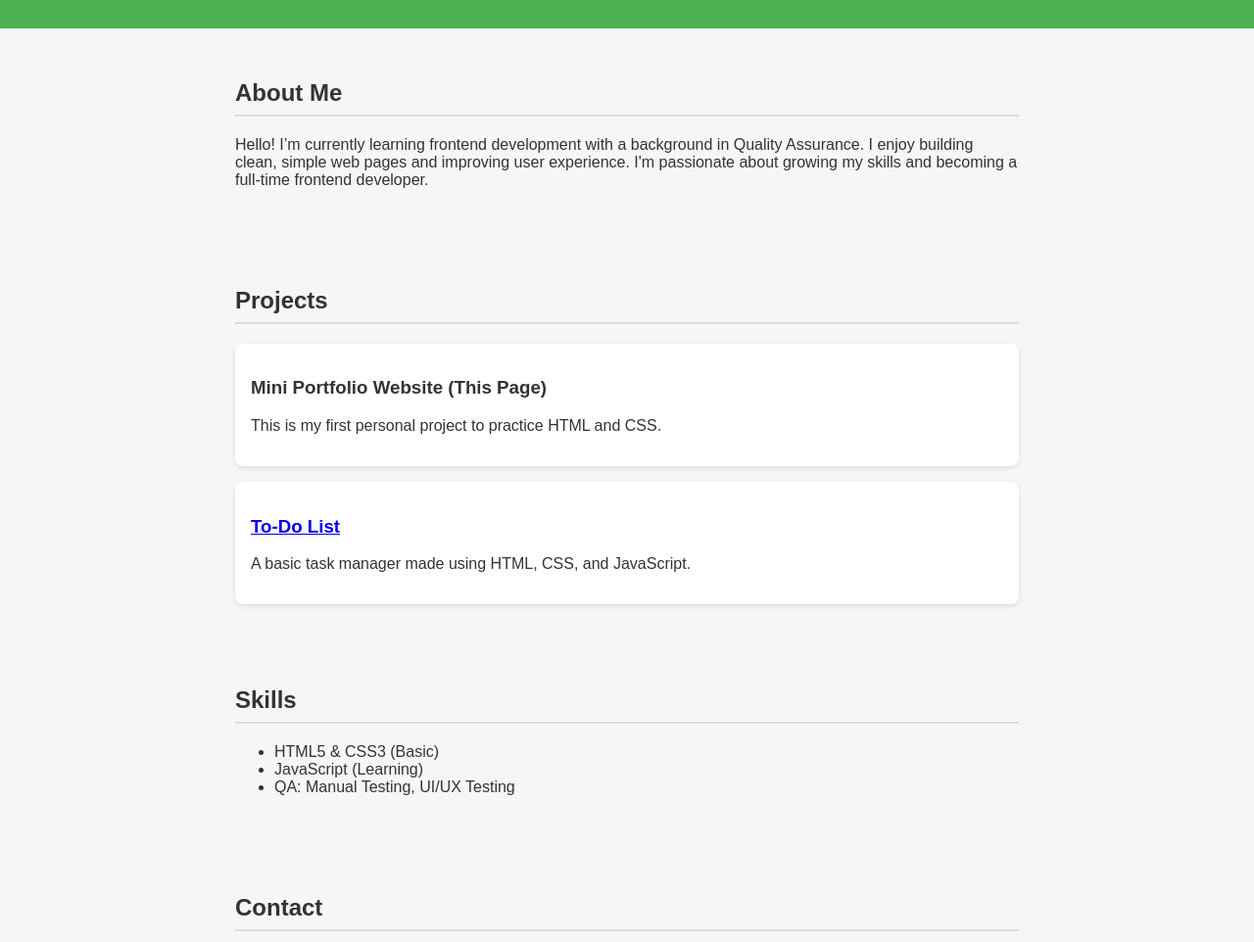
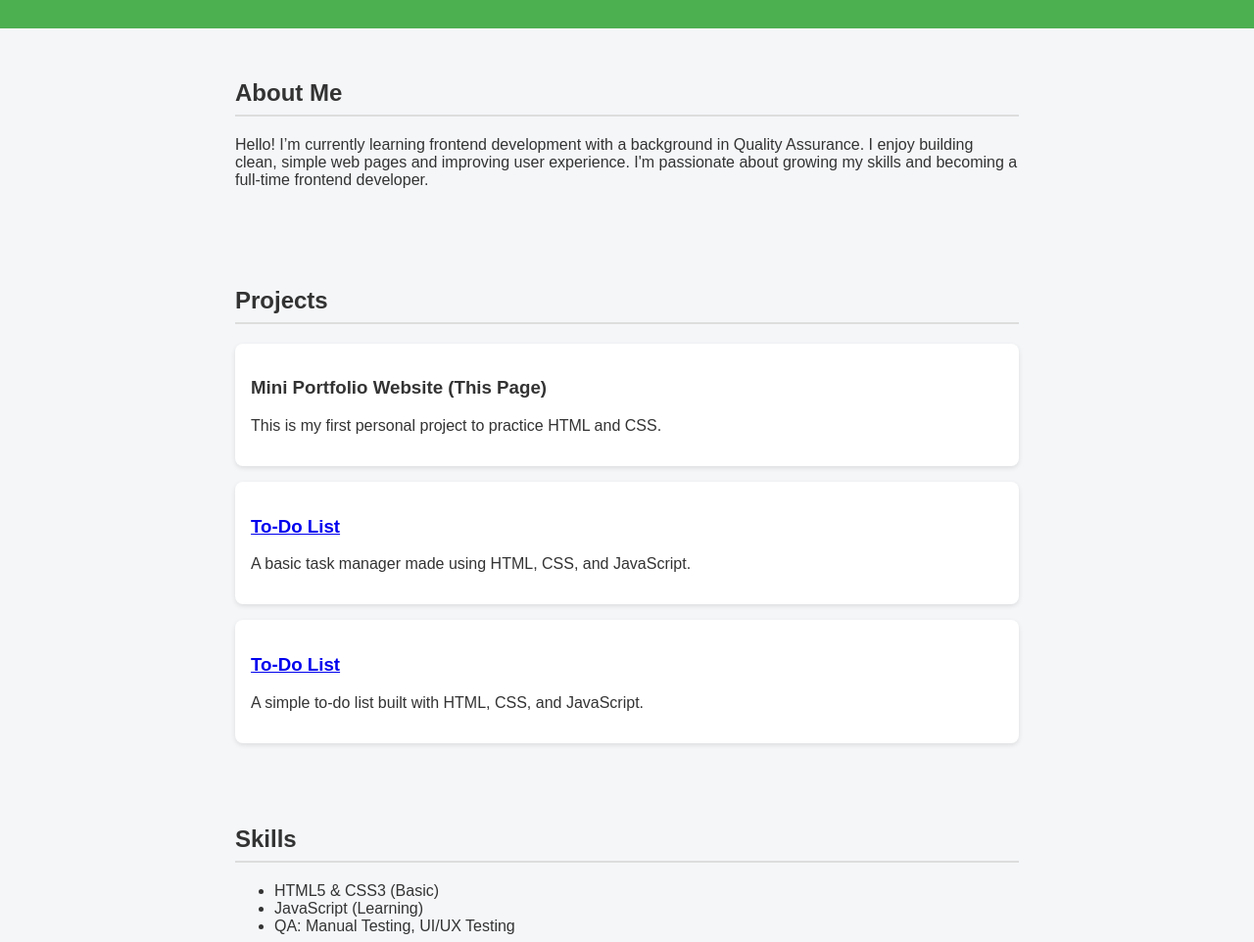
Before and after one commit to azie5448/Portfolio, a plain HTML site: page index.html in a window 1280 px wide. Shown: the part 135-1097 px from the top of the page at 98% size. Drawn offline with Linux system fonts and the light colour scheme.

Commit message:
Update index.html

```diff
--- a/index.html
+++ b/index.html
@@ -69,6 +69,10 @@
         <h3><a href="todo.html" target="_blank">To-Do List</a></h3>
           <p>A basic task manager made using HTML, CSS, and JavaScript.</p>
      </div>
+      <div class="project">
+        <h3><a href="todo.html" target="_blank">To-Do List</a></h3>
+          <p>A simple to-do list built with HTML, CSS, and JavaScript.</p>
+     </div>
 
     </div>
   </section>
```
